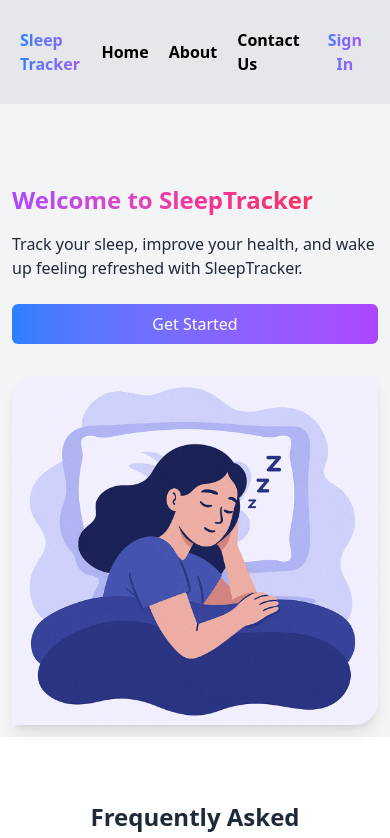
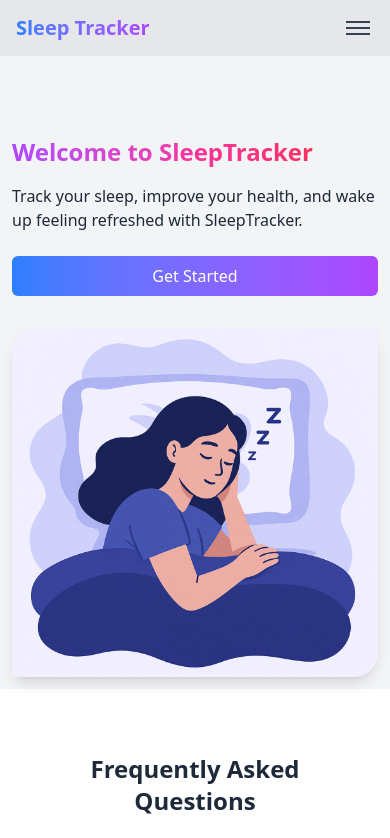
Before and after one commit to AkashMourya9522/Sleep-Tracker, a Next.js app: page / in a window 390 px wide. Shown: the top 838 px of the page. Built offline with nearby package versions, Linux system fonts and the light colour scheme; no server answers.

Commit message:
Made Navbar Responsive

```diff
--- a/app/components/Navbar.tsx
+++ b/app/components/Navbar.tsx
@@ -3,7 +3,6 @@ import {
   SignedIn,
   SignedOut,
   SignInButton,
-  SignUpButton,
   UserButton,
 } from "@clerk/nextjs";
 import Link from "next/link";
@@ -12,13 +11,24 @@ import React from "react";
 async function Navbar() {
   const user = await checkUser();
   return (
-    <div className="bg-gray-200 flex justify-between items-center p-5 sm:px-20">
+    <nav className="bg-gray-200 px-4 py-3 sm:px-20">
+      <div className="flex justify-between items-center">
         <Link href={"/"}>
-        <p className="sm:text-3xl font-bold bg-gradient-to-r from-blue-500 to-purple-500 bg-clip-text text-transparent">
+          <p className="text-xl sm:text-3xl font-bold bg-gradient-to-r from-blue-500 to-purple-500 bg-clip-text text-transparent">
             Sleep Tracker
           </p>
         </Link>
-      <div className="flex gap-5 sm:gap-10 font-semibold items-center sm:text-lg">
+        <input id="nav-toggle" type="checkbox" className="peer hidden" />
+        <label
+          htmlFor="nav-toggle"
+          className="sm:hidden flex flex-col justify-center items-center w-8 h-8 cursor-pointer"
+        >
+          <span className="block w-6 h-0.5 bg-gray-700 mb-1"></span>
+          <span className="block w-6 h-0.5 bg-gray-700 mb-1"></span>
+          <span className="block w-6 h-0.5 bg-gray-700"></span>
+        </label>
+
+        <div className="hidden sm:flex gap-5 sm:gap-10 font-semibold items-center sm:text-lg">
           <Link href={"/"}>
             <span className="hover:bg-gradient-to-r hover:from-blue-500 hover:to-purple-500 bg-clip-text hover:text-transparent transition-all duration-200">
               Home
@@ -34,11 +44,37 @@ async function Navbar() {
               Contact Us
             </span>
           </Link>
-
           <SignedIn>
             <UserButton />
           </SignedIn>
+          <SignedOut>
+            <SignInButton>
+              <button className="p-2 rounded-lg bg-gradient-to-r from-blue-500 to-purple-500 bg-clip-text text-transparent cursor-pointer ">
+                Sign In
+              </button>
+            </SignInButton>
+          </SignedOut>
+        </div>
 
+        <div className="peer-checked:flex hidden absolute top-16 left-0 w-full bg-gray-200 flex-col gap-4 font-semibold items-center text-lg py-4 z-50 sm:hidden transition-all duration-300">
+          <Link href={"/"}>
+            <span className="block py-2 hover:bg-gradient-to-r hover:from-blue-500 hover:to-purple-500 bg-clip-text hover:text-transparent transition-all duration-200">
+              Home
+            </span>
+          </Link>
+          <Link href={"/about"}>
+            <span className="block py-2 hover:bg-gradient-to-r hover:from-blue-500 hover:to-purple-500 bg-clip-text hover:text-transparent transition-all duration-200">
+              About
+            </span>
+          </Link>
+          <Link href={"/contact"}>
+            <span className="block py-2 hover:bg-gradient-to-r hover:from-blue-500 hover:to-purple-500 bg-clip-text hover:text-transparent transition-all duration-200">
+              Contact Us
+            </span>
+          </Link>
+          <SignedIn>
+            <UserButton />
+          </SignedIn>
           <SignedOut>
             <SignInButton>
               <button className="p-2 rounded-lg bg-gradient-to-r from-blue-500 to-purple-500 bg-clip-text text-transparent cursor-pointer ">
@@ -48,6 +84,7 @@ async function Navbar() {
           </SignedOut>
         </div>
       </div>
+    </nav>
   );
 }
 
```
Lines whose indentation alone changed are shown as unchanged.
